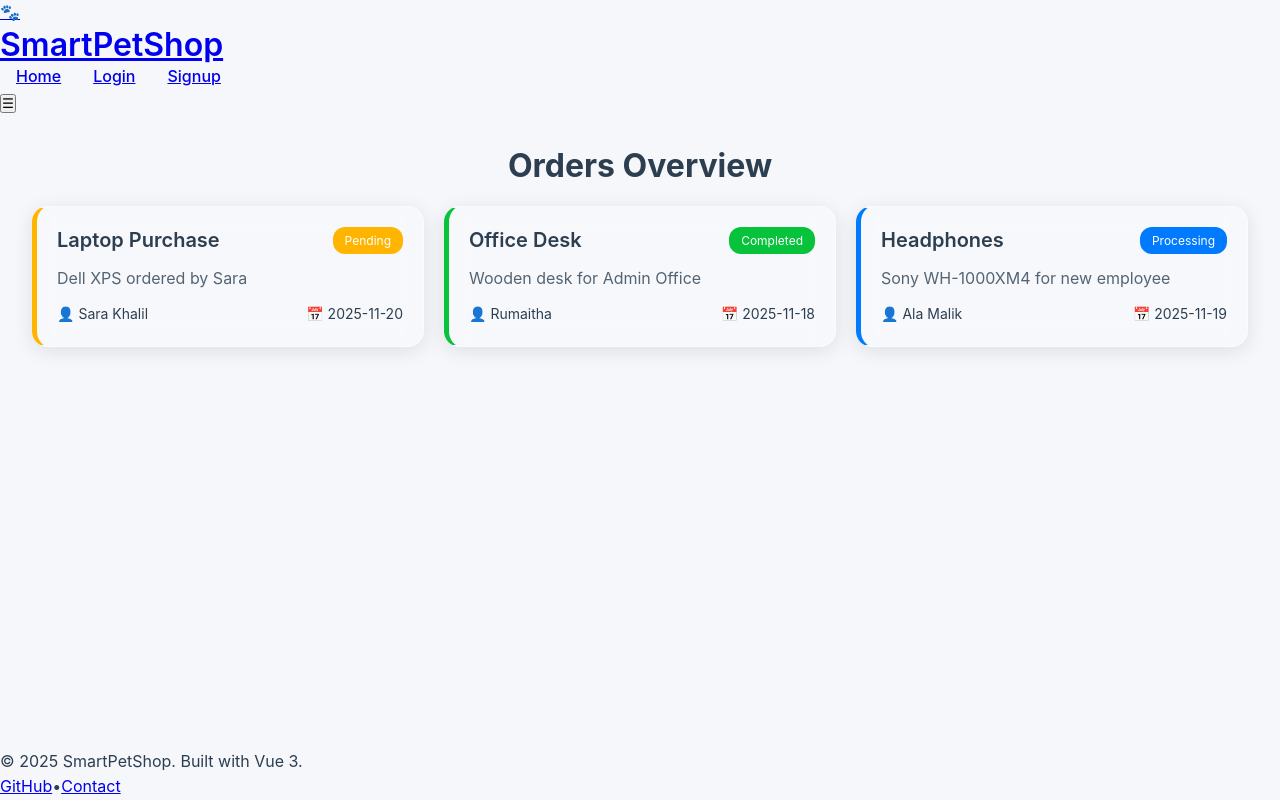
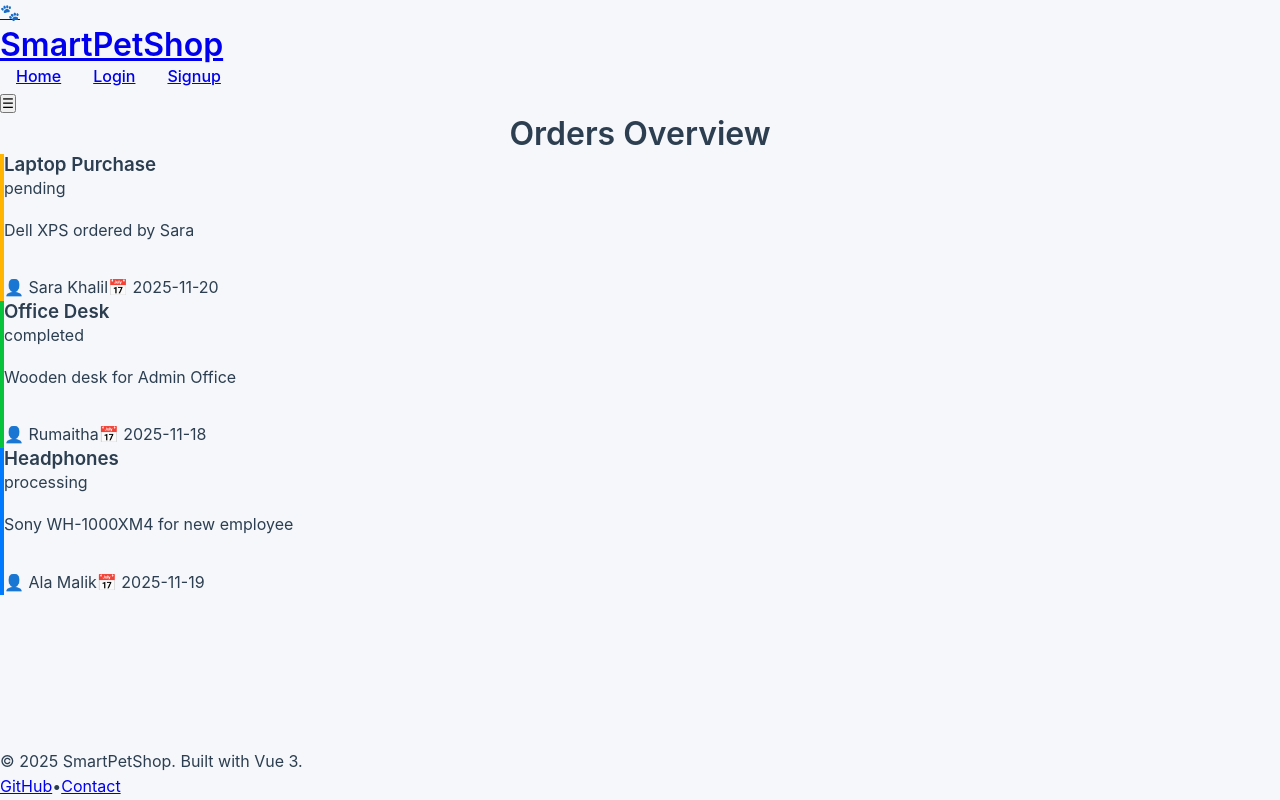
Before and after one commit to rumaisa00/vuework, a Vue app: page /your-repo-name/orders in a window 1280 px wide. Built offline with nearby package versions, Linux system fonts and the light colour scheme.

Commit message:
Update OrdersView.vue

```diff
--- a/src/views/OrdersView.vue
+++ b/src/views/OrdersView.vue
@@ -1,164 +1,38 @@
 <template>
-  <div class="orders-page">
-    <h1 class="page-title">Orders Overview</h1>
+  <div class="orders-page max-w-6xl mx-auto px-6 py-12">
+    <h1 class="text-3xl font-bold text-center mb-8 text-gray-800">Orders Overview</h1>
 
-    <div class="orders-grid">
-      <div
-        v-for="order in orders"
-        :key="order.id"
-        class="order-card"
-        :class="order.status"
-      >
-        <div class="order-header">
-          <h3>{{ order.title }}</h3>
-          <span class="status">{{ order.status }}</span>
+    <div class="grid grid-cols-1 sm:grid-cols-2 lg:grid-cols-3 gap-6">
+      <div v-for="order in orders" :key="order.id" class="order-card p-6 rounded-xl shadow hover:shadow-lg transition" :class="order.status">
+        <div class="flex justify-between items-center mb-2">
+          <h3 class="font-semibold text-lg">{{ order.title }}</h3>
+          <span class="status px-3 py-1 rounded-full text-white text-sm">{{ order.status }}</span>
         </div>
-
-        <p class="desc">{{ order.description }}</p>
-
-        <div class="order-footer">
-          <span class="customer">👤 {{ order.customer }}</span>
-          <span class="date">📅 {{ order.date }}</span>
+        <p class="text-gray-600 mb-4">{{ order.description }}</p>
+        <div class="flex justify-between text-sm text-gray-500">
+          <span>👤 {{ order.customer }}</span>
+          <span>📅 {{ order.date }}</span>
         </div>
       </div>
     </div>
   </div>
 </template>
 
-<script>
-export default {
-  name: "OrdersView",
-  data() {
-    return {
-      orders: [
-        {
-          id: 1,
-          title: "Laptop Purchase",
-          description: "Dell XPS ordered by Sara",
-          customer: "Sara Khalil",
-          date: "2025-11-20",
-          status: "pending",
-        },
-        {
-          id: 2,
-          title: "Office Desk",
-          description: "Wooden desk for Admin Office",
-          customer: "Rumaitha",
-          date: "2025-11-18",
-          status: "completed",
-        },
-        {
-          id: 3,
-          title: "Headphones",
-          description: "Sony WH-1000XM4 for new employee",
-          customer: "Ala Malik",
-          date: "2025-11-19",
-          status: "processing",
-        },
-      ],
-    };
-  },
-};
+<script setup>
+import { ref } from 'vue'
+
+const orders = ref([
+  { id: 1, title: 'Laptop Purchase', description: 'Dell XPS ordered by Sara', customer: 'Sara Khalil', date: '2025-11-20', status: 'pending' },
+  { id: 2, title: 'Office Desk', description: 'Wooden desk for Admin Office', customer: 'Rumaitha', date: '2025-11-18', status: 'completed' },
+  { id: 3, title: 'Headphones', description: 'Sony WH-1000XM4 for new employee', customer: 'Ala Malik', date: '2025-11-19', status: 'processing' }
+])
 </script>
 
 <style scoped>
-.orders-page {
-  padding: 2rem;
-  animation: fadeIn 0.5s ease;
-}
-
-.page-title {
-  font-size: 32px;
-  font-weight: 700;
-  margin-bottom: 20px;
-  text-align: center;
-}
-
-/* Grid Layout */
-.orders-grid {
-  display: grid;
-  grid-template-columns: repeat(auto-fit, minmax(280px, 1fr));
-  gap: 20px;
-}
-
-/* Order Card */
-.order-card {
-  background: rgba(255, 255, 255, 0.22);
-  backdrop-filter: blur(12px);
-  padding: 20px;
-  border-radius: 16px;
-  box-shadow: 0 4px 20px rgba(0, 0, 0, 0.1);
-  border: 1px solid rgba(255, 255, 255, 0.3);
-  transition: 0.3s ease;
-  cursor: pointer;
-}
-
-.order-card:hover {
-  transform: translateY(-6px);
-  box-shadow: 0 8px 28px rgba(0, 0, 0, 0.18);
-}
-
-/* Header */
-.order-header {
-  display: flex;
-  justify-content: space-between;
-  align-items: center;
-}
-
-.order-header h3 {
-  font-size: 20px;
-  font-weight: 600;
-}
-
-/* Status Colors */
-.status {
-  padding: 4px 12px;
-  font-size: 12px;
-  border-radius: 12px;
-  color: #fff;
-  text-transform: capitalize;
-}
-
-.pending {
-  border-left: 5px solid #ffb400;
-}
-
-.pending .status {
-  background: #ffb400;
-}
-
-.processing {
-  border-left: 5px solid #007bff;
-}
-
-.processing .status {
-  background: #007bff;
-}
-
-.completed {
-  border-left: 5px solid #07c23b;
-}
-
-.completed .status {
-  background: #07c23b;
-}
-
-.desc {
-  margin: 12px 0;
-  opacity: 0.8;
-}
-
-/* Footer */
-.order-footer {
-  display: flex;
-  justify-content: space-between;
-  font-size: 14px;
-  margin-top: 10px;
-}
-
-/* Animation */
-@keyframes fadeIn {
-  from { opacity: 0; transform: translateY(20px); }
-  to { opacity: 1; transform: translateY(0); }
-}
+.order-card.pending { border-left: 4px solid #ffb400; }
+.order-card.processing { border-left: 4px solid #007bff; }
+.order-card.completed { border-left: 4px solid #07c23b; }
+.status.pending { background: #ffb400; }
+.status.processing { background: #007bff; }
+.status.completed { background: #07c23b; }
 </style>
```
